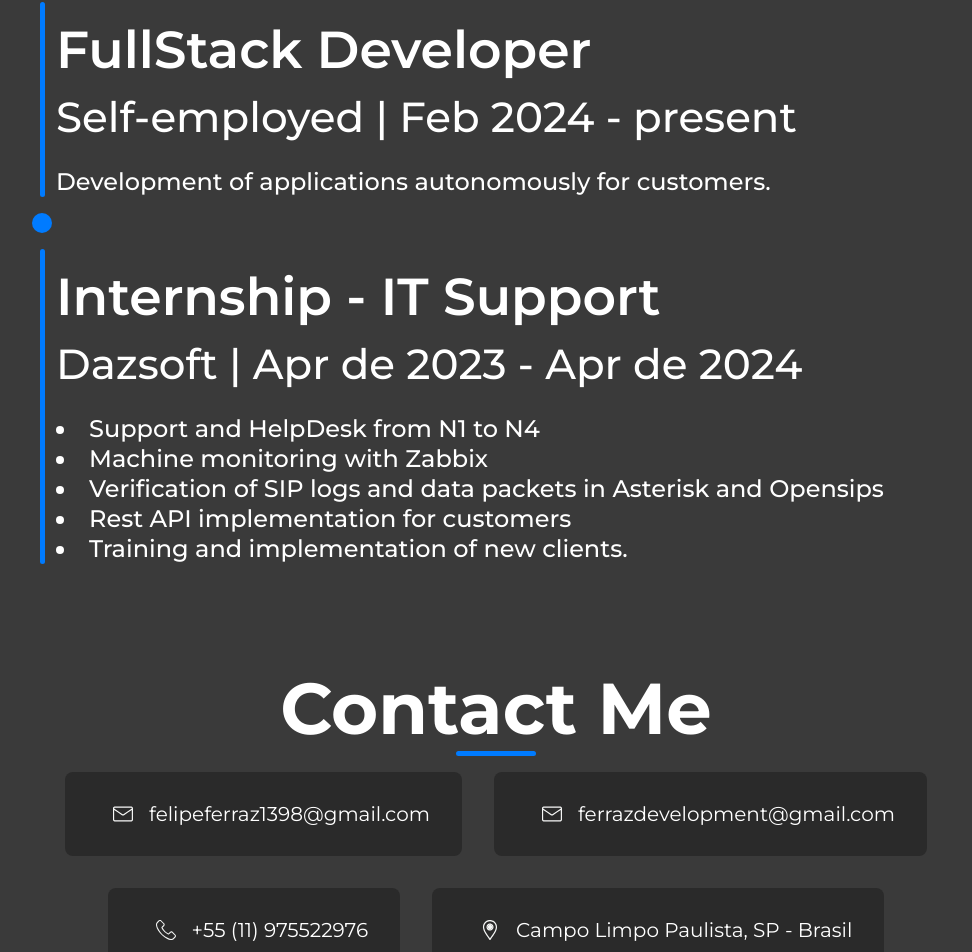
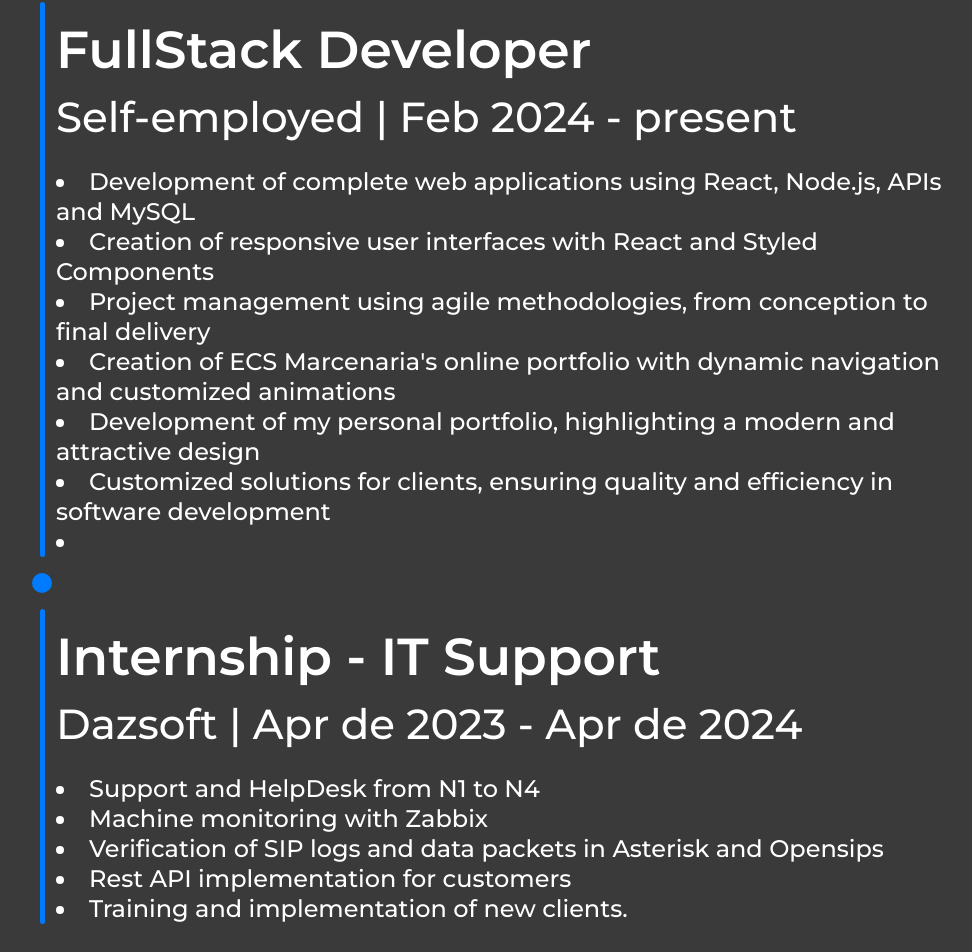
Before and after one commit to FelipeFerraz98/Portfolio-Felipe-Ferraz, a React (Create React App) app: page /en/home in a window 1280 px wide. Shown: the part 3762-4714 px from the top of the page, without its empty margins (144-1116 px from the left). Built offline with nearby package versions, Linux system fonts and the light colour scheme.

Commit message:
improved description in experience

```diff
--- a/src/components/HomeComponents/Experience/index.jsx
+++ b/src/components/HomeComponents/Experience/index.jsx
@@ -27,7 +27,9 @@ const Experience = () => {
                 <DetailsTextBox>
                   <SubTitle>{t('experience.content.first.title')}</SubTitle>
                   <DetailsTitle>{t('experience.content.first.location')}</DetailsTitle>
-                  <TextContent>{t('experience.content.first.description')}</TextContent>
+                  <TextContent>
+                  {renderDescriptionAsList(t('experience.content.first.description'))}
+                  </TextContent>
                 </DetailsTextBox>
               </DetailsBox>
             </HeightStroke>
--- a/src/services/locales/en/translation.json
+++ b/src/services/locales/en/translation.json
@@ -44,7 +44,7 @@
       "first": {
         "title": "FullStack Developer",
         "location": "Self-employed | Feb 2024 - present",
-        "description": "Development of applications autonomously for customers."
+        "description": "Development of complete web applications using React, Node.js, APIs and MySQL; Creation of responsive user interfaces with React and Styled Components; Project management using agile methodologies, from conception to final delivery; Creation of ECS Marcenaria's online portfolio with dynamic navigation and customized animations; Development of my personal portfolio, highlighting a modern and attractive design; Customized solutions for clients, ensuring quality and efficiency in software development;"
       },
       "second": {
         "title": "Internship - IT Support",
--- a/src/services/locales/pt/translation.json
+++ b/src/services/locales/pt/translation.json
@@ -45,8 +45,8 @@
     "first": {
       "title": "Desenvolvedor FullStack",
       "location": "Autônomo | Fev 2024 - presente",
-      "description": "Desenvolvimento de aplicações de forma autônoma para clientes."
-      },
+      "description": "Desenvolvimento de aplicações web completas utilizando React, Node.js, APIs e MySQL; Criação de interfaces de usuário responsivas com React e Styled Components; Gerenciamento de projetos utilizando metodologias ágeis, desde a concepção até a entrega final; Criação do portfólio online da ECS Marcenaria com navegação dinâmica e animações customizadas; Desenvolvimento do meu portfólio pessoal, destacando um design moderno e atraente; Soluções customizadas para clientes, garantindo qualidade e eficiência no desenvolvimento de software."
+  },
     "second": {
       "title": "Estágio - Suporte de TI",
       "location": "Dazsoft | Abr 2023 - Abr 2024",
```
